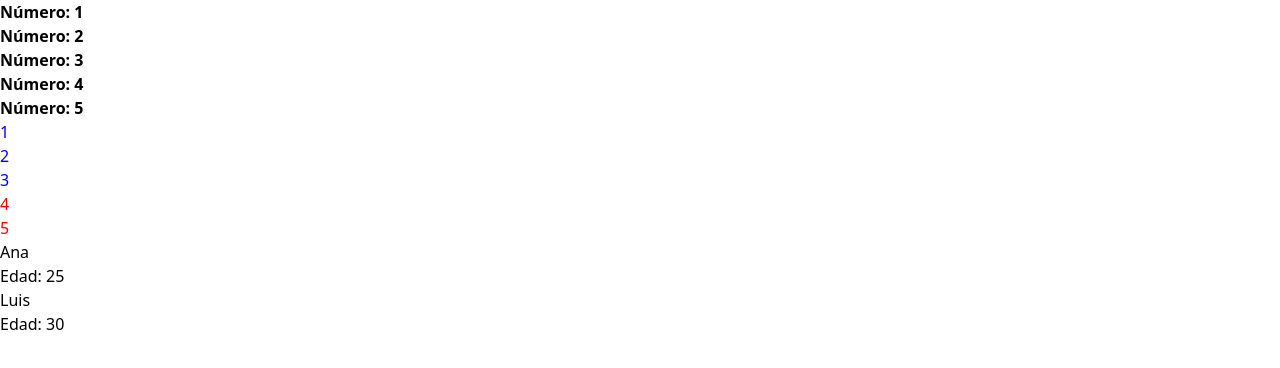
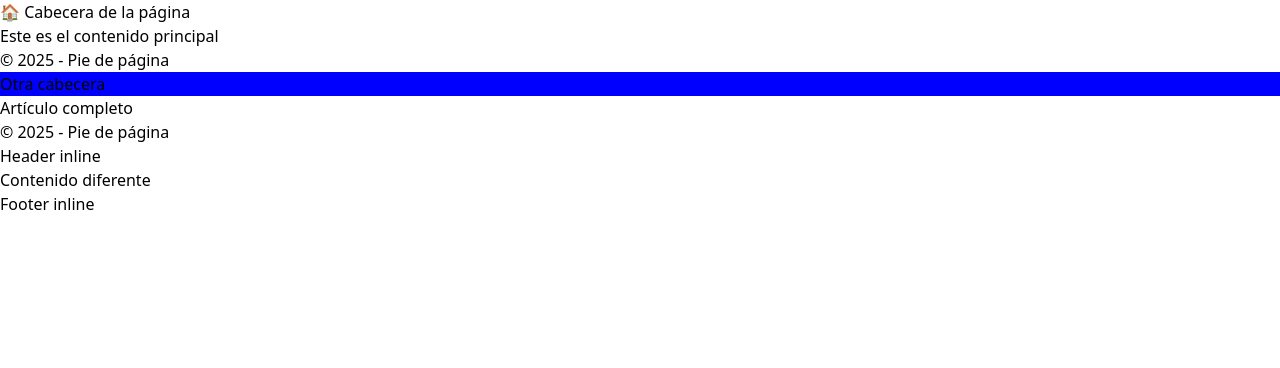
Before and after one commit to enguidev/0-teoria, a React (Vite) app: page / in a window 1280 px wide. Shown: the top 368 px of the page. Built offline with nearby package versions, Linux system fonts and the light colour scheme.

Commit message:
props con render props

```diff
--- a/src/App.jsx
+++ b/src/App.jsx
@@ -11,44 +11,36 @@
 // import { Caja } from "./components/Caja";
 // import { Etiqueta } from "./components/Etiqueta";
 // import { Mensaje } from "./components/Mensaje";
-import { ListaConRender } from "./components/ListaConRender";
+// import { ListaConRender } from "./components/ListaConRender";
+import { Contenedor } from "./components/Contenedor";
+// Definimos componentes que usaremos como props
+const Header = () => <header>🏠 Cabecera de la página</header>;
+const Footer = () => <footer>© 2025 - Pie de página</footer>;
+const HeaderAlternativo = () => (
+  <header style={{ backgroundColor: "blue" }}>Otra cabecera</header>
+);
 function App() {
-  // Array de números
-  const numeros = [1, 2, 3, 4, 5];
-
-  // Array de objetos
-  const usuarios = [
-    { id: 1, nombre: "Ana", edad: 25 },
-    { id: 2, nombre: "Luis", edad: 30 },
-  ];
-
   return (
     <div>
-      {/* Pasamos una función que define cómo renderizar cada número */}
-      <ListaConRender
-        items={numeros}
-        renderItem={(num) => <strong>Número: {num}</strong>}
+      {/* Pasamos componentes como props (sin instanciar, sin <>) */}
+      <Contenedor
+        ComponenteHeader={Header}
+        ComponenteFooter={Footer}
+        contenido={<p>Este es el contenido principal</p>}
       />
-      {/* Cada item se renderiza como <li><strong>Número: X</strong></li> */}
 
-      {/* Otra lista con diferente render */}
-      <ListaConRender
-        items={numeros}
-        renderItem={(num) => (
-          <span style={{ color: num > 3 ? "red" : "blue" }}>{num}</span>
-        )}
+      {/* Mismo componente con diferentes Headers/Footers */}
+      <Contenedor
+        ComponenteHeader={HeaderAlternativo}
+        ComponenteFooter={Footer}
+        contenido={<article>Artículo completo</article>}
       />
-      {/* Números > 3 en rojo, resto en azul */}
 
-      {/* Lista de objetos con render personalizado */}
-      <ListaConRender
-        items={usuarios}
-        renderItem={(usuario) => (
-          <div>
-            <h3>{usuario.nombre}</h3>
-            <p>Edad: {usuario.edad}</p>
-          </div>
-        )}
+      {/* También podemos pasar componentes inline */}
+      <Contenedor
+        ComponenteHeader={() => <header>Header inline</header>}
+        ComponenteFooter={() => <footer>Footer inline</footer>}
+        contenido={<div>Contenido diferente</div>}
       />
     </div>
   );
--- /dev/null
+++ b/src/components/Contenedor.jsx
@@ -0,0 +1,17 @@
+// Contenedor.jsx
+export const Contenedor = ({
+  ComponenteHeader,
+  ComponenteFooter,
+  contenido,
+}) => {
+  return (
+    <div>
+      {/* ✅ FORMA CORRECTA: Renderizar como componente React */}
+      {ComponenteHeader && <ComponenteHeader />}
+
+      <main>{contenido}</main>
+
+      {ComponenteFooter && <ComponenteFooter />}
+    </div>
+  );
+};
```
